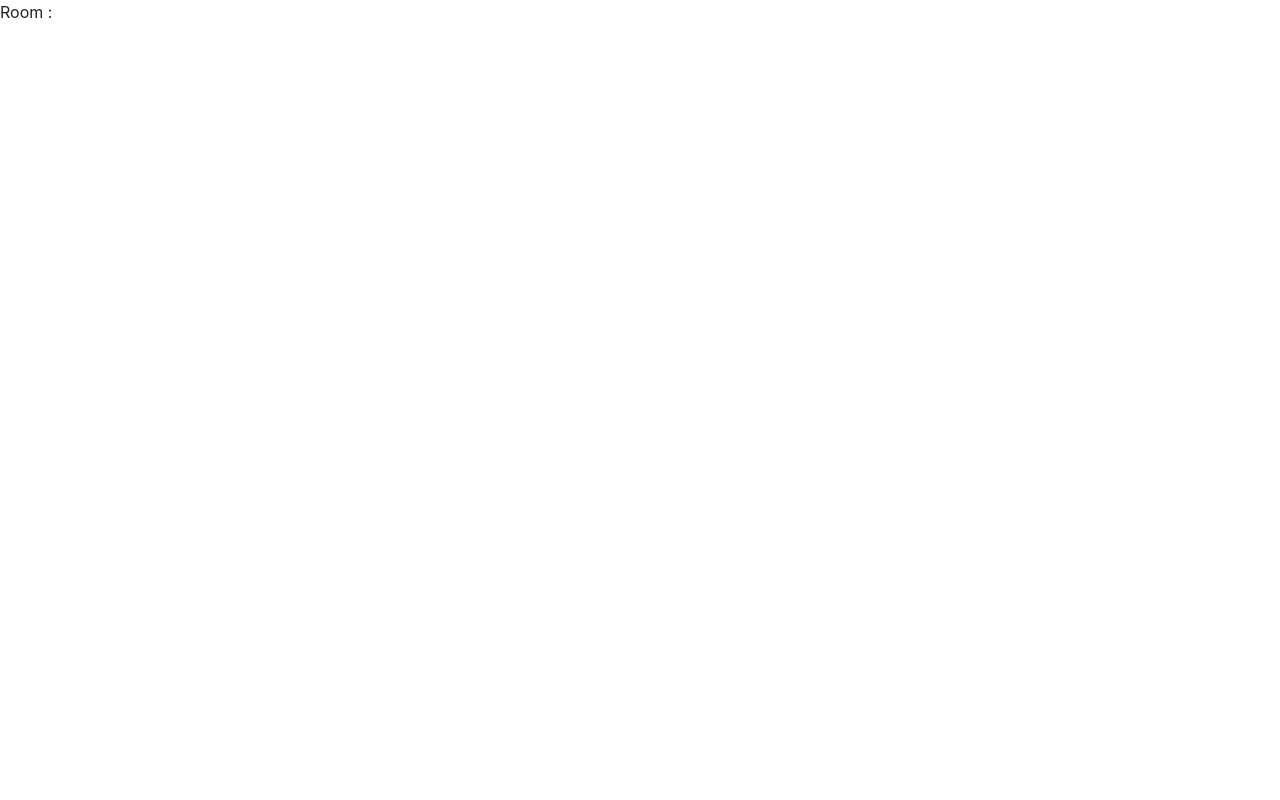
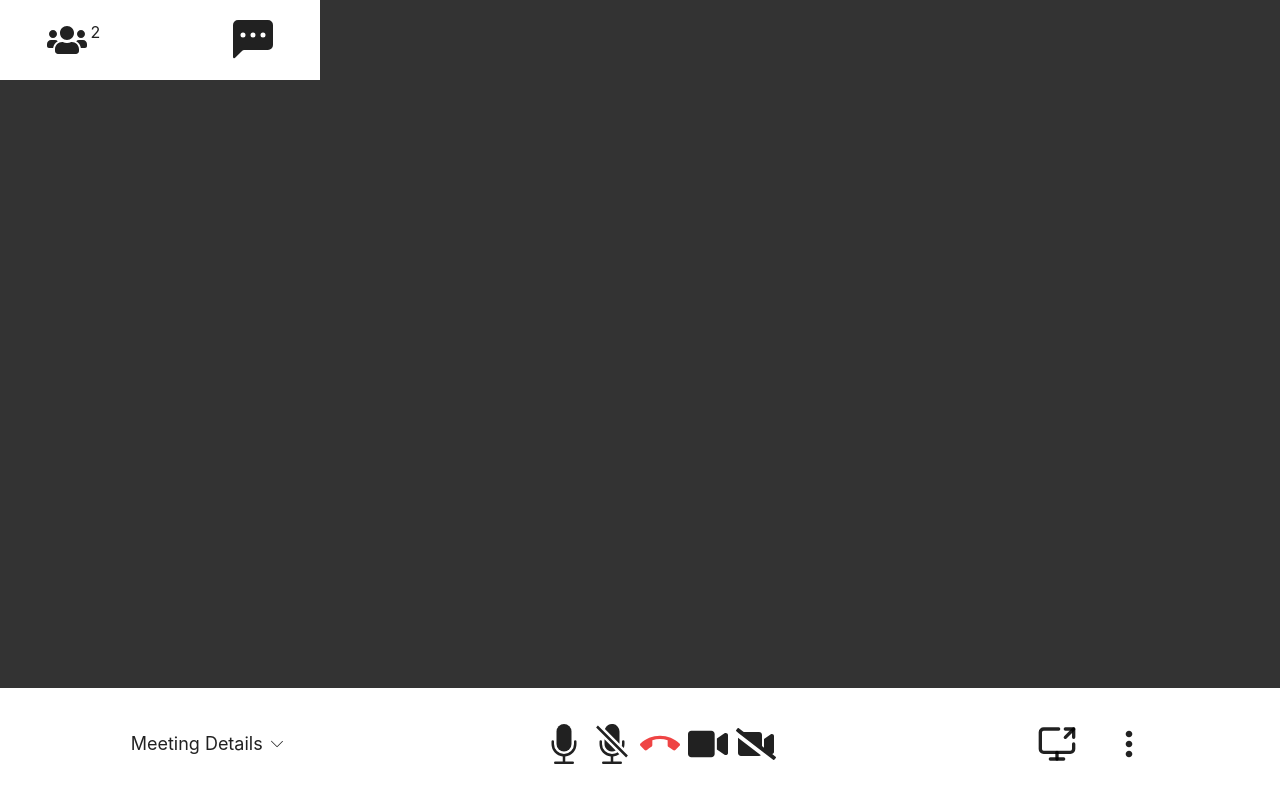
Before and after one commit to sijumoncy/WebRTC-Learning, a React (Vite) app in the folder client/: page /room in a window 1280 px wide. Built offline with nearby package versions, Linux system fonts and the light colour scheme.

Commit message:
added room template prototype ui for fucntionality testing

```diff
--- a/client/src/pages/Room.tsx
+++ b/client/src/pages/Room.tsx
@@ -1,5 +1,9 @@
 import { useSearchParams } from "react-router-dom"
-
+import {FaUsers, FaVideo, FaVideoSlash} from 'react-icons/fa'
+import {BsFillChatLeftDotsFill, BsFillMicFill, BsFillMicMuteFill} from 'react-icons/bs'
+import {SlArrowDown} from 'react-icons/sl'
+import {MdCallEnd, MdMoreVert} from 'react-icons/md'
+import {LuScreenShare} from 'react-icons/lu'
 
 function Room() {
 
@@ -7,8 +11,48 @@ function Room() {
 
   const connectId = searchParams.get('connectId')
 
+  // componetise later
   return (
-    <div>Room : {connectId}</div>
+    <div className="bg-black/80 w-full h-screen relative">
+
+      {/* top menu bar */}
+      <section id="top-menu" className="w-1/4 absolute top-0 left-0 h-20 bg-white flex gap-10 items-center justify-around">
+        <div className="flex gap-1 cursor-pointer">
+          <FaUsers className="w-10 h-10"/>
+          <span>2</span>
+        </div>
+        <div className="flex gap-1 cursor-pointer">
+          <BsFillChatLeftDotsFill className="w-10 h-10"/>
+        </div>
+      </section>
+
+      {/* main section */}
+      <section id="video-section" className="w-full h-full">
+
+      </section>
+
+      {/* bottom menu */}
+      <section id="bottom-menu" className="w-full h-28 absolute bottom-0 left-0 bg-white flex items-center justify-around">
+        <div className="flex gap-2 items-center cursor-pointer text-lg">
+          <span>Meeting Details</span>
+          <SlArrowDown className="w-3 h-3"/>
+        </div>
+
+        <div className="flex gap-2 items-center text-lg">
+          <BsFillMicFill className="w-10 h-10 cursor-pointer"/>
+          <BsFillMicMuteFill className="w-10 h-10 cursor-pointer"/>
+          <MdCallEnd className="w-10 h-10 text-red-500 cursor-pointer"/>
+          <FaVideo className="w-10 h-10  cursor-pointer"/>
+          <FaVideoSlash className="w-10 h-10  cursor-pointer"/>
+        </div>
+
+        <div className="flex gap-8 items-center text-lg">
+          <LuScreenShare className="w-10 h-10  cursor-pointer"/>
+          <MdMoreVert className="w-10 h-10  cursor-pointer"/>
+        </div>
+
+      </section>
+    </div>
   )
 }
 
```
